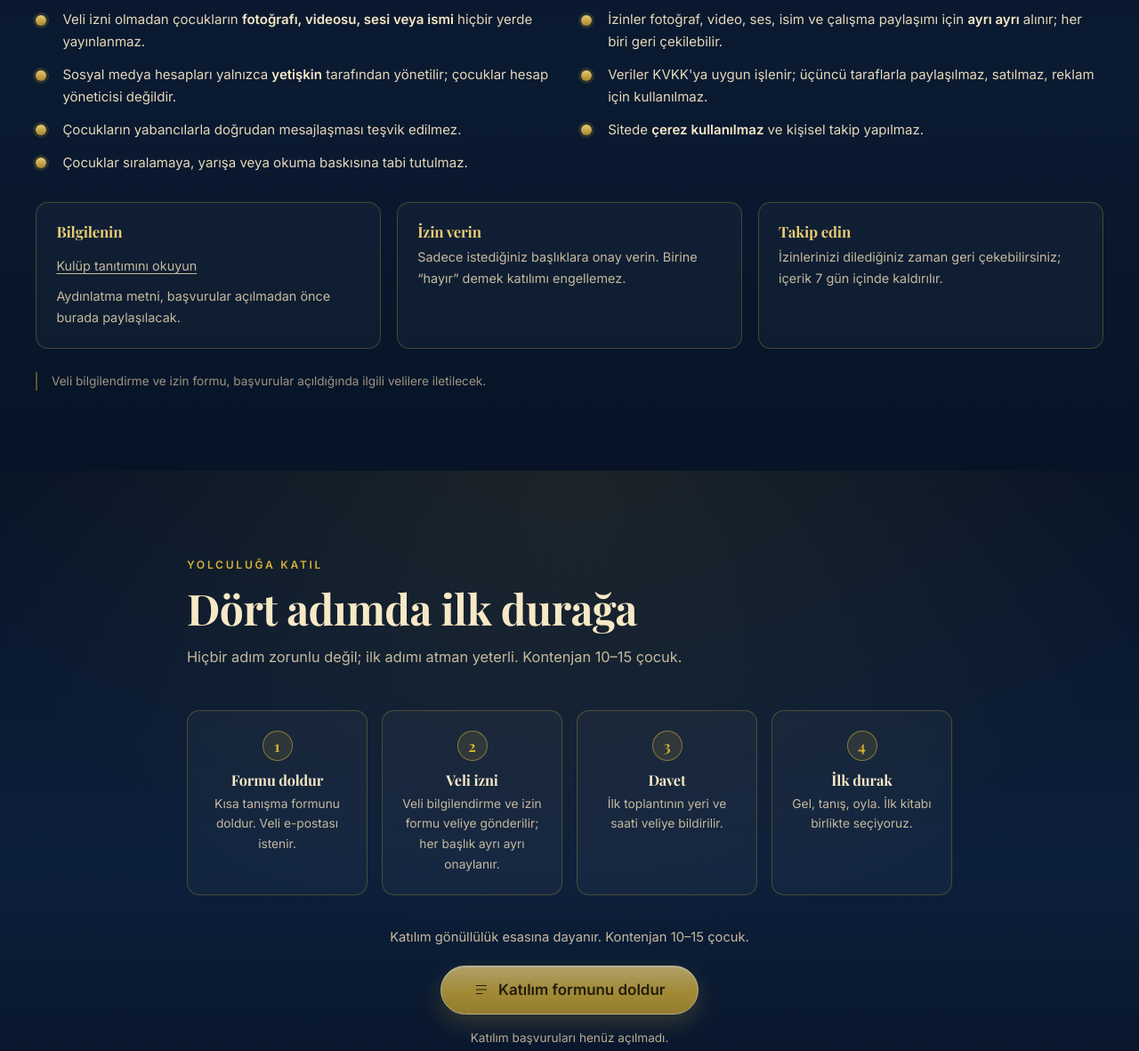
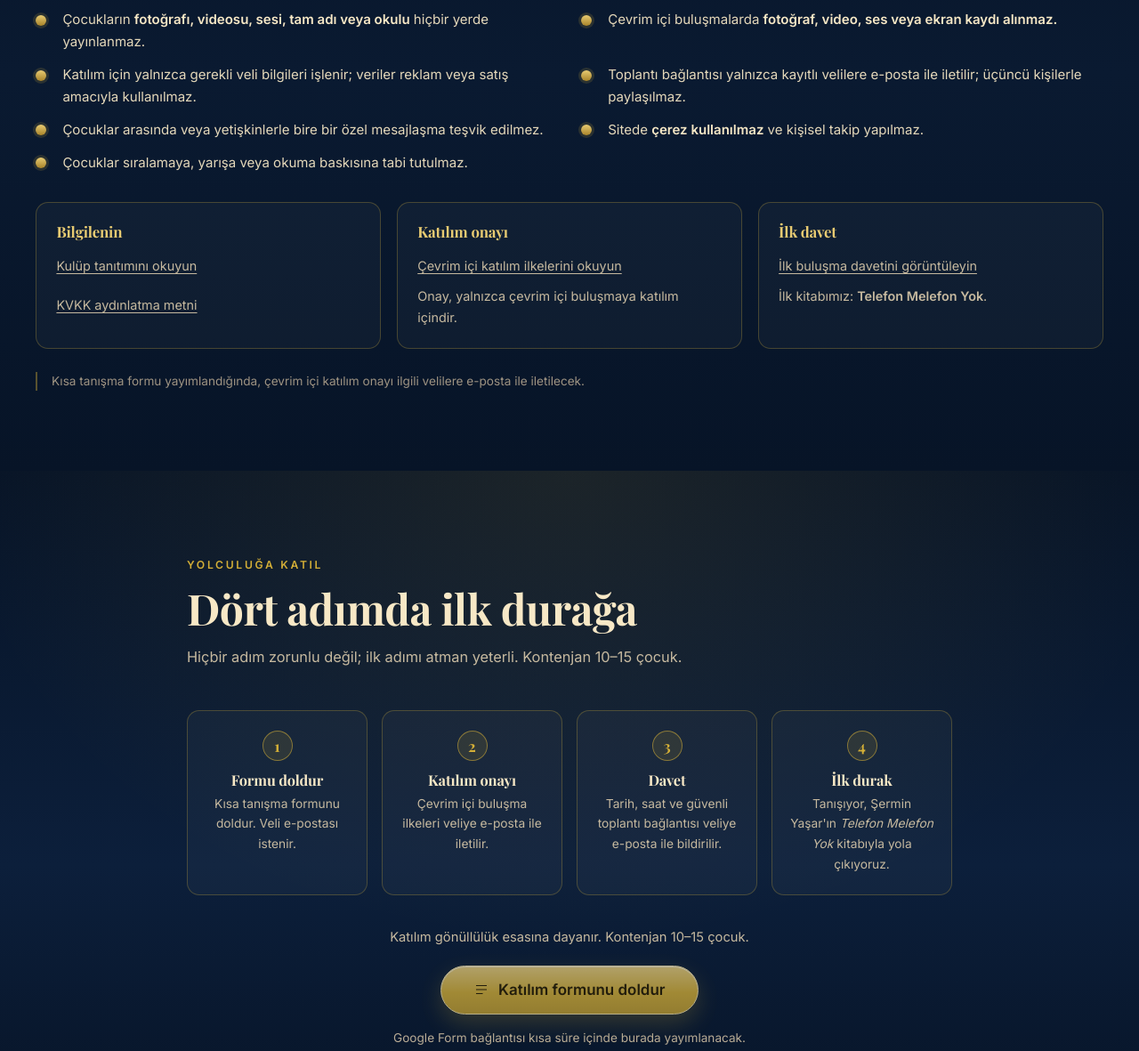
Before and after one commit to ahmetyolds-hue/hikaye-istasyonu, a plain HTML site: page index.html in a window 1280 px wide. Shown: the part 4980-6161 px from the top of the page at 89% size. Drawn offline with Linux system fonts and the light colour scheme.

Commit message:
feat: veli belgeleri ve katilim akisi eklendi

```diff
--- a/index.html
+++ b/index.html
@@ -290,7 +290,7 @@
     <header class="bolum-bas">
       <p class="etiket">Yolcular</p>
       <h2 id="yol-baslik">Aynı trene binenler</h2>
-      <p class="bolum-alt">Kulüp üyelerimiz, yolculuk notları ve birlikte ürettiklerimiz. Kişisel bilgi ve fotoğraf yalnızca veli izniyle paylaşılır.</p>
+      <p class="bolum-alt">Kulüp üyelerimiz, yolculuk notları ve birlikte ürettiklerimiz. Çocuklara ait kişisel bilgi veya görsel paylaşılmaz.</p>
     </header>
 
     <ul class="degerler degerler-3">
@@ -301,7 +301,7 @@
 
     <div class="gizlilik-notu">
       <svg viewBox="0 0 24 24" width="22" height="22" aria-hidden="true" fill="none" stroke="currentColor" stroke-width="1.6"><path d="M12 3l7 3v6c0 4.2-2.8 7.4-7 9-4.2-1.6-7-4.8-7-9V6l7-3Z"/><path d="M9 12l2 2 4-4"/></svg>
-      <p>Bu sayfada çocukların fotoğrafı, sesi, tam adı veya okulu yayınlanmaz. Paylaşım yalnızca veli izniyle ve yetişkin sorumlu denetiminde yapılır.</p>
+      <p>Çocukların fotoğrafı, videosu, sesi, tam adı veya okulu yayınlanmaz. Çevrim içi buluşmalarda kayıt alınmaz.</p>
     </div>
   </div>
 </section>
@@ -318,22 +318,22 @@
     </header>
 
     <ul class="taahhutler">
-      <li>Veli izni olmadan çocukların <b>fotoğrafı, videosu, sesi veya ismi</b> hiçbir yerde yayınlanmaz.</li>
-      <li>İzinler fotoğraf, video, ses, isim ve çalışma paylaşımı için <b>ayrı ayrı</b> alınır; her biri geri çekilebilir.</li>
-      <li>Sosyal medya hesapları yalnızca <b>yetişkin</b> tarafından yönetilir; çocuklar hesap yöneticisi değildir.</li>
-      <li>Veriler KVKK'ya uygun işlenir; üçüncü taraflarla paylaşılmaz, satılmaz, reklam için kullanılmaz.</li>
-      <li>Çocukların yabancılarla doğrudan mesajlaşması teşvik edilmez.</li>
+      <li>Çocukların <b>fotoğrafı, videosu, sesi, tam adı veya okulu</b> hiçbir yerde yayınlanmaz.</li>
+      <li>Çevrim içi buluşmalarda <b>fotoğraf, video, ses veya ekran kaydı alınmaz.</b></li>
+      <li>Katılım için yalnızca gerekli veli bilgileri işlenir; veriler reklam veya satış amacıyla kullanılmaz.</li>
+      <li>Toplantı bağlantısı yalnızca kayıtlı velilere e-posta ile iletilir; üçüncü kişilerle paylaşılmaz.</li>
+      <li>Çocuklar arasında veya yetişkinlerle bire bir özel mesajlaşma teşvik edilmez.</li>
       <li>Sitede <b>çerez kullanılmaz</b> ve kişisel takip yapılmaz.</li>
       <li>Çocuklar sıralamaya, yarışa veya okuma baskısına tabi tutulmaz.</li>
     </ul>
 
     <div class="uclu">
-      <div><h3>Bilgilenin</h3><p><a class="belge-link" href="assets/dokumanlar/kulup-tanitimi.html">Kulüp tanıtımını okuyun</a></p><p>Aydınlatma metni, başvurular açılmadan önce burada paylaşılacak.</p></div>
-      <div><h3>İzin verin</h3><p>Sadece istediğiniz başlıklara onay verin. Birine “hayır” demek katılımı engellemez.</p></div>
-      <div><h3>Takip edin</h3><p>İzinlerinizi dilediğiniz zaman geri çekebilirsiniz; içerik 7 gün içinde kaldırılır.</p></div>
+      <div><h3>Bilgilenin</h3><p><a class="belge-link" href="assets/dokumanlar/kulup-tanitimi.html">Kulüp tanıtımını okuyun</a></p><p><a class="belge-link" href="assets/dokumanlar/kvkk-aydinlatma.html">KVKK aydınlatma metni</a></p></div>
+      <div><h3>Katılım onayı</h3><p><a class="belge-link" href="assets/dokumanlar/cevrim-ici-katilim-onayi.html">Çevrim içi katılım ilkelerini okuyun</a></p><p>Onay, yalnızca çevrim içi buluşmaya katılım içindir.</p></div>
+      <div><h3>İlk davet</h3><p><a class="belge-link" href="assets/dokumanlar/ilk-bulusma-davetiyesi.html">İlk buluşma davetini görüntüleyin</a></p><p>İlk kitabımız: <b>Telefon Melefon Yok</b>.</p></div>
     </div>
 
-    <p class="kucuk-not">Veli bilgilendirme ve izin formu, başvurular açıldığında ilgili velilere iletilecek.</p>
+    <p class="kucuk-not">Kısa tanışma formu yayımlandığında, çevrim içi katılım onayı ilgili velilere e-posta ile iletilecek.</p>
   </div>
 </section>
 
@@ -348,9 +348,9 @@
 
     <ol class="adimlar">
       <li><b>1</b><h3>Formu doldur</h3><p>Kısa tanışma formunu doldur. Veli e-postası istenir.</p></li>
-      <li><b>2</b><h3>Veli izni</h3><p>Veli bilgilendirme ve izin formu veliye gönderilir; her başlık ayrı ayrı onaylanır.</p></li>
-      <li><b>3</b><h3>Davet</h3><p>İlk toplantının yeri ve saati veliye bildirilir.</p></li>
-      <li><b>4</b><h3>İlk durak</h3><p>Gel, tanış, oyla. İlk kitabı birlikte seçiyoruz.</p></li>
+      <li><b>2</b><h3>Katılım onayı</h3><p>Çevrim içi buluşma ilkeleri veliye e-posta ile iletilir.</p></li>
+      <li><b>3</b><h3>Davet</h3><p>Tarih, saat ve güvenli toplantı bağlantısı veliye e-posta ile bildirilir.</p></li>
+      <li><b>4</b><h3>İlk durak</h3><p>Tanışıyor, Şermin Yaşar'ın <i>Telefon Melefon Yok</i> kitabıyla yola çıkıyoruz.</p></li>
     </ol>
 
     <div class="cta-kutu">
@@ -360,7 +360,7 @@
         <svg viewBox="0 0 24 24" width="18" height="18" aria-hidden="true" fill="none" stroke="currentColor" stroke-width="1.6"><path d="M4 6h16M4 12h16M4 18h10"/></svg>
         Katılım formunu doldur
       </button>
-      <p class="kucuk-not" id="form-durum">Katılım başvuruları henüz açılmadı.</p>
+      <p class="kucuk-not" id="form-durum">Google Form bağlantısı kısa süre içinde burada yayımlanacak.</p>
     </div>
   </div>
 </section>
@@ -376,8 +376,8 @@
     <div class="sss">
       <details><summary>Kitabı bitiremezse katılamaz mı?</summary><p>Hayır. Katılım için kitabı bitirmiş olmak gerekmiyor. Okuyamayan çocuk da sohbete katılır; bu kural her toplantının açılışında açıkça söylenir.</p></details>
       <details><summary>Kitabı satın almak zorunda mıyız?</summary><p>Hayır. Kütüphane ve ödünç alma önceliklidir. Satın alma zorunluluğu hiçbir koşulda yaratılmaz.</p></details>
-      <details><summary>Fotoğrafımız izinsiz paylaşılır mı?</summary><p>Asla. Fotoğraf, video, ses, isim ve çalışma paylaşımı için ayrı ayrı izin alınır. İzin yoksa içerik yayınlanmaz. “Yalnızca yüzü görünmeden” seçeneği de vardır.</p></details>
-      <details><summary>Instagram hesabını kim yönetiyor?</summary><p>Yalnızca yetişkin veli sorumlusu. Çocuklar hesap yöneticisi değildir; yayın öncesi her içerik yetişkin tarafından kontrol edilir.</p></details>
+      <details><summary>Toplantılarda kayıt alınır mı?</summary><p>Hayır. Fotoğraf, video, ses veya ekran kaydı alınmaz; çocuklara ait içerikler yayımlanmaz.</p></details>
+      <details><summary>Çevrim içi buluşma bağlantısı nasıl korunur?</summary><p>Bağlantı yalnızca kayıtlı velilere e-posta ile iletilir ve üçüncü kişilerle paylaşılmaz.</p></details>
       <details><summary>Çocuğum konuşmak istemezse?</summary><p>“Pas” deme hakkı vardır. Sıra herkese gelir ama kimse zorlanmaz. Amaç performans değil, güvenli bir sohbet ortamı.</p></details>
     </div>
   </div>
```
